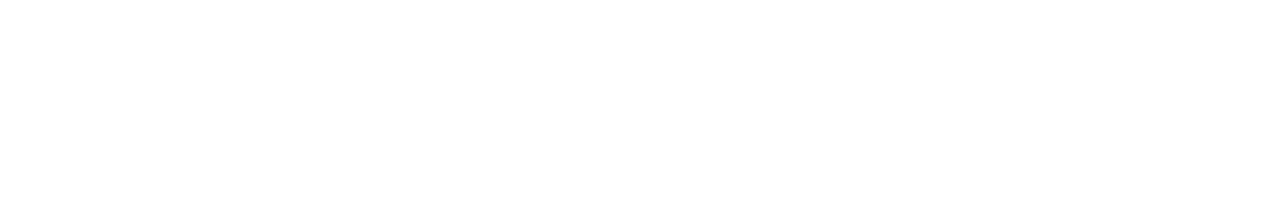
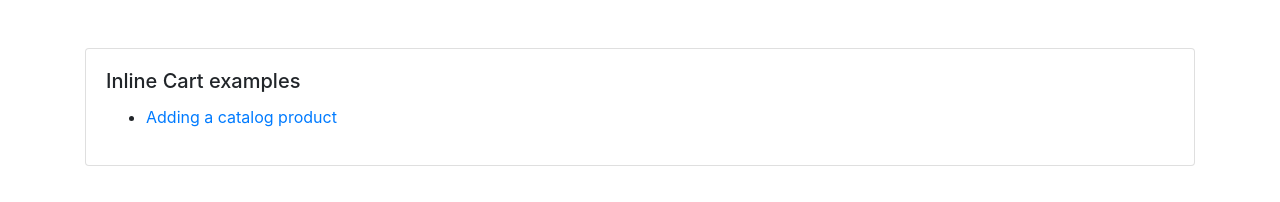
Before and after one commit to 2Checkout/inline-cart-documentation, a website: page index.html in a window 1280 px wide. Drawn offline with nearby package versions, Linux system fonts and the light colour scheme.

Commit message:
Added index.html content.

```diff
--- a/index.html
+++ b/index.html
@@ -0,0 +1,26 @@
+<!DOCTYPE html>
+<html lang="en">
+<head>
+    <meta charset="UTF-8">
+    <title>Inline Cart examples</title>
+    <link rel="stylesheet" href="https://cdnjs.cloudflare.com/ajax/libs/twitter-bootstrap/4.1.3/css/bootstrap.min.css"/>
+</head>
+<body>
+<div class="container">
+    <div class="row justify-content-md-center mt-5">
+        <div class="col-12">
+            <div class="card">
+                <div class="card-body">
+                    <h5 class="card-title">Inline Cart examples</h5>
+                    <ul>
+                        <li>
+                            <a href="examples/adding-a-catalog-product.html">Adding a catalog product</a>
+                        </li>
+                    </ul>
+                </div>
+            </div>
+        </div>
+    </div>
+</div>
+</body>
+</html>
```
Also changed, not shown: examples/adding-a-catalog-product.html (+10 -9 lines).
